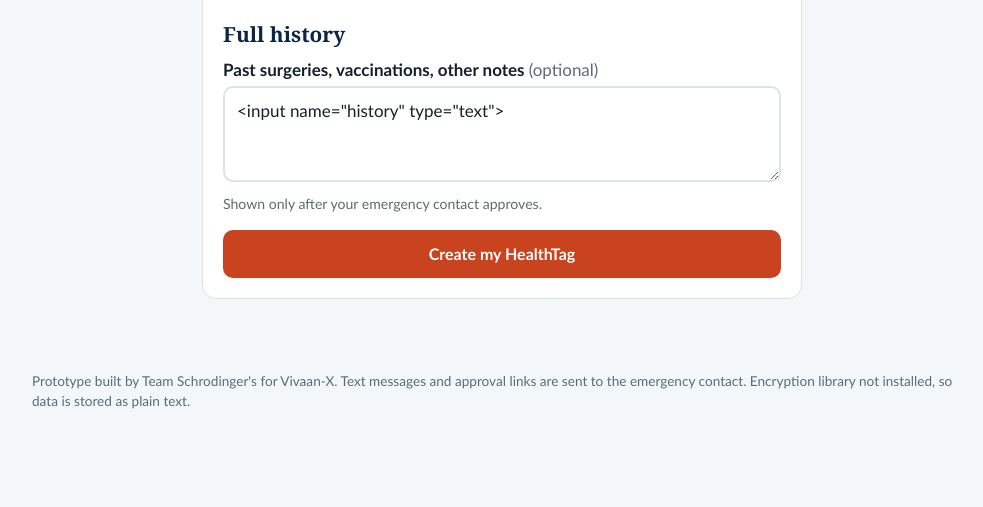
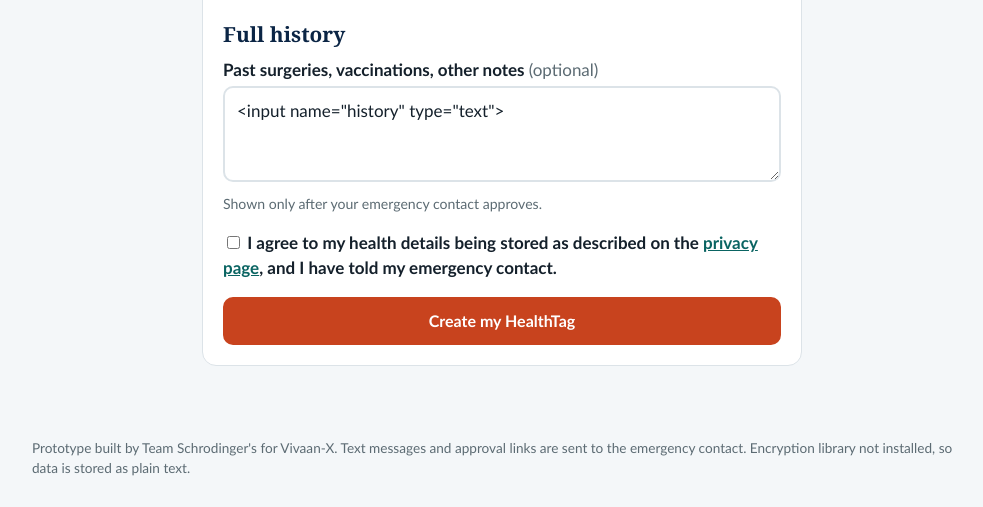
Before and after one commit to dhruvgarg-git/HealthTag, a Python web app: template templates/profile_form.html in a window 1280 px wide. Shown: the part 1113-1620 px from the top of the page, without its empty margins (138-1121 px from the left). Before the commit the page ends 1522 px from the top, so only its background shows below. Run offline with Jinja, Linux system fonts and the light colour scheme; the template is opened without the code that fills it: most values are stand-ins (such as "Sample title", 1, 10 or a date in 2020); form fields are guessed from the names that the template uses.

Commit message:
Add consent checkbox for health details storage

```diff
--- a/templates/profile_form.html
+++ b/templates/profile_form.html
@@ -41,6 +41,13 @@
     <textarea id="history" name="history" maxlength="2000">{{ form.history }}</textarea>
     <p class="help">Shown only after your emergency contact approves.</p></div>
 
+  {% if not editing %}
+  <div class="row">
+    <label><input type="checkbox" name="consent" value="1" required>
+    I agree to my health details being stored as described on the <a href="{{ url_for('privacy') }}">privacy page</a>, and I have told my emergency contact.</label>
+  </div>
+  {% endif %}
+
   <button class="btn coral block" type="submit">{{ 'Save changes' if editing else 'Create my HealthTag' }}</button>
 </form>
 {% endblock %}
```
